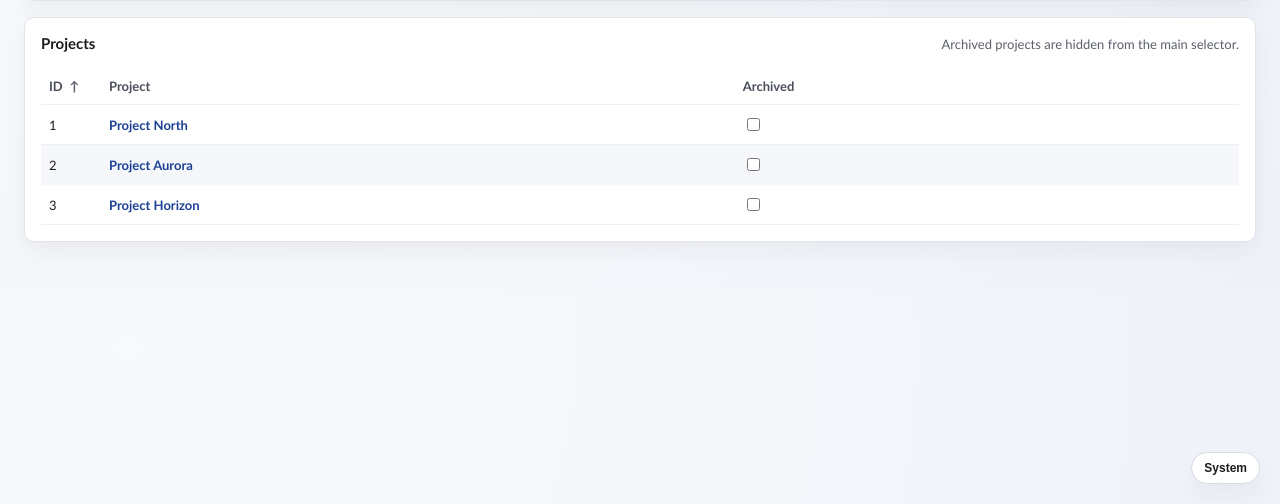
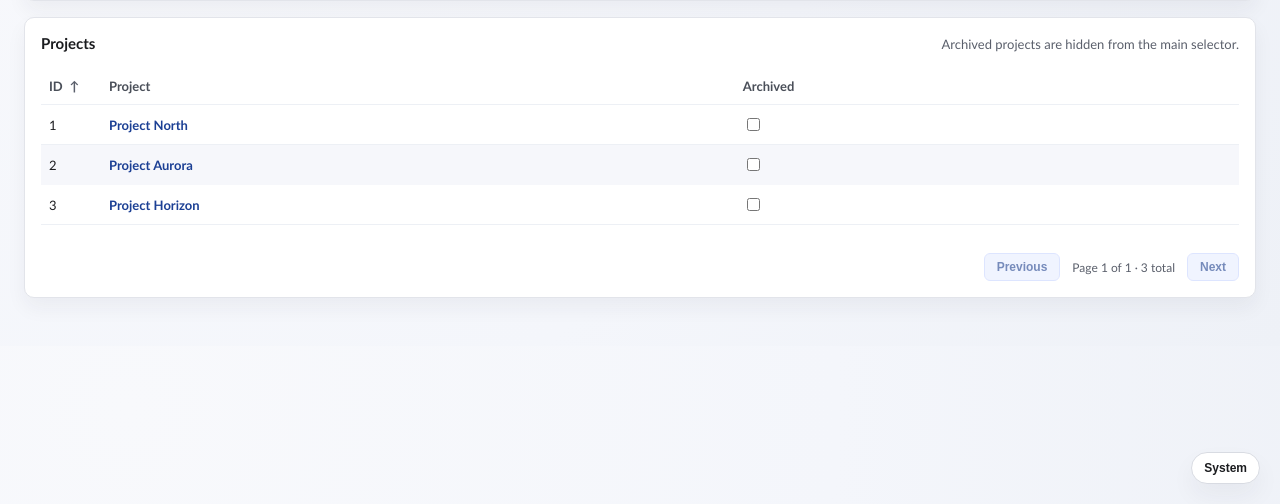
Before and after one commit to gulkily/penelope, a FastAPI app: page /projects in a window 1280 px wide. Shown: the part 296-800 px from the top of the page. Run offline with FastAPI, Linux system fonts and the light colour scheme; data comes from the database, SQL or seed files in the repository.

Commit message:
feat: add pagination controls to manage projects

```diff
--- a/static/css/main.css
+++ b/static/css/main.css
@@ -583,6 +583,25 @@ body {
   color: var(--link-muted);
 }
 
+.pagination {
+  display: flex;
+  flex-wrap: wrap;
+  gap: 8px 12px;
+  align-items: center;
+  justify-content: flex-end;
+  margin-top: 12px;
+}
+
+.pagination-status {
+  font-size: 12px;
+  color: var(--text-subtle);
+}
+
+.pagination-button {
+  padding: 6px 12px;
+  font-size: 12px;
+}
+
 .toast {
   position: fixed;
   left: 0;
--- a/static/js/manage-projects.js
+++ b/static/js/manage-projects.js
@@ -2,11 +2,19 @@ const form = document.getElementById("add-project-form");
 const nameInput = document.getElementById("project-name");
 const tableBody = document.getElementById("project-table-body");
 const sortButtons = document.querySelectorAll(".table-sort");
+const paginationPrev = document.getElementById("pagination-prev");
+const paginationNext = document.getElementById("pagination-next");
+const paginationStatus = document.getElementById("pagination-status");
+
+const PAGE_SIZE = 100;
 
 const state = {
   projects: [],
   sortKey: "id",
   sortDirection: "asc",
+  page: 1,
+  pageSize: PAGE_SIZE,
+  total: 0,
 };
 
 async function requestJSON(url, options) {
@@ -45,6 +53,19 @@ function renderProjects(projects) {
     row.append(idCell, nameCell, archiveCell);
     tableBody.append(row);
   });
+}
+
+function updatePaginationControls(totalPages) {
+  const pages = totalPages ?? Math.max(1, Math.ceil(state.total / state.pageSize));
+  if (paginationPrev) {
+    paginationPrev.disabled = state.page <= 1;
+  }
+  if (paginationNext) {
+    paginationNext.disabled = state.page >= pages;
+  }
+  if (paginationStatus) {
+    paginationStatus.textContent = `Page ${state.page} of ${pages} · ${state.total} total`;
+  }
 }
 
 function compareProjects(a, b) {
@@ -98,10 +119,25 @@ function updateSortIndicators() {
 }
 
 async function loadProjects() {
-  const data = await requestJSON("/api/projects?include_archived=1");
+  const params = new URLSearchParams({ include_archived: "1" });
+  params.set("page", String(state.page));
+  const data = await requestJSON(`/api/projects?${params.toString()}`);
+  const total = Number.isFinite(data.total) ? data.total : data.projects.length;
+  const pageSize = data.page_size || PAGE_SIZE;
+  const totalPages = Math.max(1, Math.ceil(total / pageSize));
+
+  if (state.page > totalPages && totalPages > 0) {
+    state.page = totalPages;
+    return loadProjects();
+  }
+
   state.projects = data.projects;
+  state.total = total;
+  state.page = data.page || state.page;
+  state.pageSize = pageSize;
   renderProjects(state.projects);
   updateSortIndicators();
+  updatePaginationControls(totalPages);
 }
 
 async function handleArchiveToggle(event) {
@@ -165,6 +201,29 @@ sortButtons.forEach((button) => {
   });
 });
 
+if (paginationPrev) {
+  paginationPrev.addEventListener("click", () => {
+    if (state.page > 1) {
+      state.page -= 1;
+      loadProjects().catch((error) => {
+        console.error(error);
+      });
+    }
+  });
+}
+
+if (paginationNext) {
+  paginationNext.addEventListener("click", () => {
+    const totalPages = Math.max(1, Math.ceil(state.total / state.pageSize));
+    if (state.page < totalPages) {
+      state.page += 1;
+      loadProjects().catch((error) => {
+        console.error(error);
+      });
+    }
+  });
+}
+
 loadProjects().catch((error) => {
   console.error(error);
 });
--- a/templates/manage_projects.html
+++ b/templates/manage_projects.html
@@ -67,6 +67,25 @@
             <tbody id="project-table-body"></tbody>
           </table>
         </div>
+        <div class="pagination">
+          <button
+            type="button"
+            class="action-button pagination-button"
+            id="pagination-prev"
+          >
+            Previous
+          </button>
+          <span class="pagination-status" id="pagination-status" aria-live="polite">
+            Page 1 of 1
+          </span>
+          <button
+            type="button"
+            class="action-button pagination-button"
+            id="pagination-next"
+          >
+            Next
+          </button>
+        </div>
       </section>
     </main>
     <button type="button" class="theme-toggle" id="theme-toggle">
```
Also changed, not shown: docs/plans/projects_pagination_step4_implementation_summary.md (+5 -0 lines).
